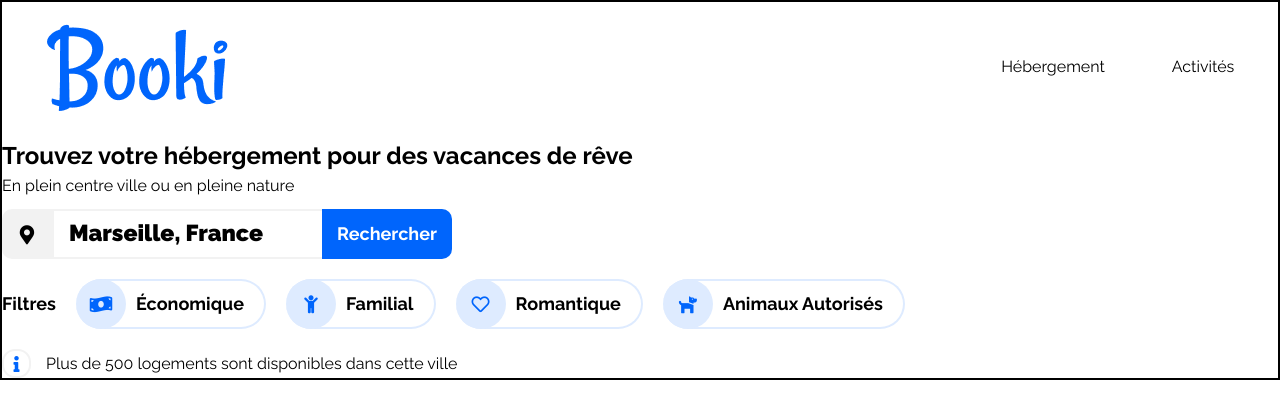
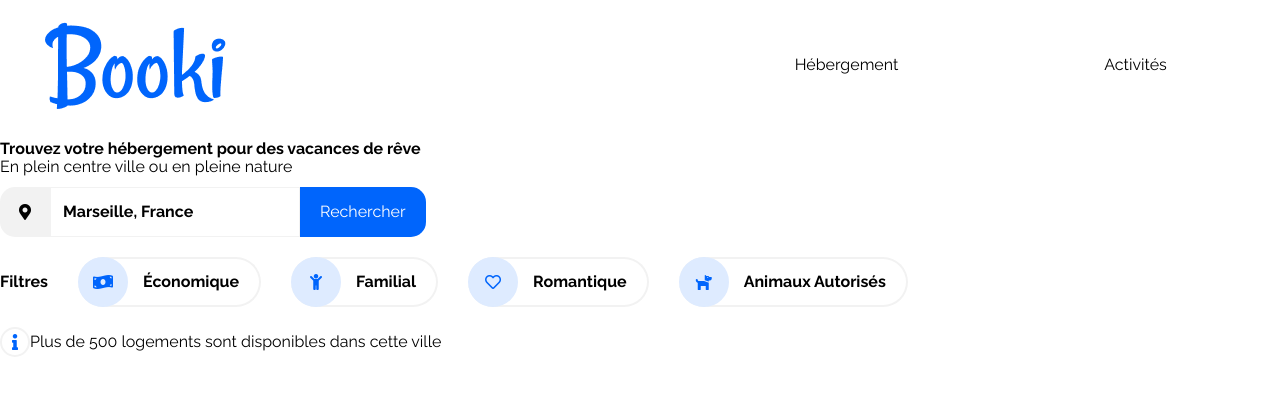
Before and after one commit to Isilud/P2_OC, a plain HTML site: page index.html in a window 1280 px wide. Drawn offline with Linux system fonts and the light colour scheme.

Commit message:
update 16/03/2022

```diff
--- a/css/style.css
+++ b/css/style.css
@@ -1,229 +1,195 @@
 @font-face {
     font-family: Raleway;
-    src: url('Raleway-VariableFont_wght.ttf'),
-    url('Raleway-Italic-VariableFont_wght.ttf');
+    src: url("Raleway-VariableFont_wght.ttf"), url("Raleway-Italic-VariableFont_wght.ttf");
 }
 
 * {
     font-family: Raleway;
-    --main-color:#0065FC;
-    --secondary-color:#DEEBFF;
-    --background-color:#F2F2F2;
+    --main-color: #0065fc;
+    --secondary-color: #deebff;
+    --background-color: #f2f2f2;
+    box-sizing: border-box;
 }
 
-@media all{
+.flex_around {
+    display: flex;
+    justify-content: space-around;
+    align-items: center;
+}
 
-    body{
-        /* margin-left: 62px; */
-        /* margin-right: 20px; */
-        /* min-width: 910px; */
-        margin : auto;
-        max-width: 1300px;
+.show {
     border: 2px black solid;
 }
 
-    header #head_top{
-        display: flex;
-        height: 130px;
-        margin-bottom: 10px;
+body {
+    margin: auto;
+    width: auto;
+    max-width: 1300px;
 }
 
-    #logo{
-        flex-grow: 1;
-        display: flex;
-        align-items: center;
+header {
+    height: 130px;
 }
 
-    nav{
-        width: 300px;
-        display: flex;
-        justify-content: space-around;
+#logo {
+    justify-content: left;
+    flex-grow: 3;
+    height: 100%;
 }
 
-    .choix{
+nav {
+    flex-grow: 2;
+    width: 300px;
+    height: 100%;
+}
+
+.choix {
     width: 49%;
-        text-decoration : None;
+    height: 100%;
+    text-decoration: None;
     color: black;
 }
-    .choix :hover{
+
+.choix:hover {
     border-top: 2px var(--main-color) solid;
-        color : var(--main-color);
+    color: var(--main-color);
     font-weight: bold;
 }
 
 .navlink {
+    height: 100%;
     width: 100%;
-        height: 100%;
-        text-align: center;
-        display: flex;
-        align-items: center;
-        justify-content: center;
 }
 
-    #accroche{
-        line-height: 170%;
-        margin-top: 10px;
-        margin-bottom: 10px;
+#accroche {
+    margin: 10px 0px;
 }
 
-    #accroche strong{
-        font-weight: bolder;
-        font-size: x-large;
+#recherche {
+    justify-content: left;
+    display: inline-flex;
+    border: 0px;
+    border-radius: 15px;
+    overflow: hidden;
+    margin-left: 0px;
 }
 
-    #recherche{
-        max-width: 450px;
+#icon {
+    width: 50px;
     height: 50px;
-        border-radius: 10px;
-        display: flex;
-        overflow: hidden;
-        margin-top: 10px;
-        margin-bottom: 10px;
+    background-color: var(--background-color);
 }
 
-    #icon{
-        background-color: var(--background-color);
-        font-size: larger ;
-        width: 50px;
-        display: flex;
-        justify-content: center;
-        align-items: center;
+#searchbar {
+    border: 1px var(--background-color) solid;
+    width: 250px;
 }
 
-    #searchbar{
-        border: 2px var(--background-color) solid;
-        border-right: 0px;
-        flex-grow: 1;
-        padding-left: 15px;
-        font-size: larger;
+::placeholder {
+    color: black;
     font-weight: bolder;
-        color: black;
+    padding-left: 10px;
 }
 
-    #recherche input::placeholder {
-        font-size: larger;
-        font-weight: bolder;
-        color: black;
+#searchbutton {
+    background-color: var(--main-color);
+    color: white;
+    padding: 5px 20px;
+    border: none;
 }
 
-    #recherche textarea:focus, input:focus{
-        outline: none;
+#liste_filtre {
+    font-weight: bolder;
+    justify-content: left;
+    flex-wrap: wrap;
+    margin: 20px 0px;
+    gap: 30px;
 }
 
-    #searchbutton{
-        width: 130px;
-        border : 0px;
-        background-color: var(--main-color);
-        color: white;
-        font-weight: bolder;
-        font-size: large;
-    }
-
-    #listefiltre{
-        display: flex;
-        align-items: center;
-        height:fit-content;
-        font-weight: bolder;
-        font-size: large ;
-        flex-wrap: wrap;
-        margin-top: 20px;
-        margin-bottom: 20px;
-        gap: 10px 20px;
-    }
-
-    .filtre{
-        box-sizing: border-box;
+.filtre {
     height: 50px;
-        border: 2px var(--secondary-color) solid;
-        border-left: 0px;
+    border: 2px var(--background-color) solid;
+    border-left: none;
     border-radius: 25px;
-        display: flex;
-        align-items: center;
     padding-right: 20px;
 }
 
-    .filtreimage{
-        box-sizing: border-box;
+.filtre_image {
     height: 50px;
     width: 50px;
-        display: flex;
+    background-color: var(--secondary-color);
     color: var(--main-color);
-        border: 2px var(--secondary-color);
-        background-color: var(--secondary-color);
+    border: 2px var(--secondary-color) solid;
     border-radius: 25px;
-        justify-content: center;
-        align-items: center;
-        margin-right : 10px;
+    overflow: hidden;
+    margin-right: 15px;
 }
 
-    #renseignement{
-        display: flex;
-        margin-top: 10px;
-        align-items: center;
+#renseignement {
+    justify-content: left;
 }
 
-    #info{
-        color : var(--main-color);
-        height: 25px;
-        width: 25px;
+#info {
+    height: 30px;
+    width: 30px;
     border: 2px var(--background-color) solid;
-        border-radius: 13px;
-        display: flex;
-        justify-content: center;
-        align-items: center;
-        margin-right: 15px;
-    }
+    border-radius: 20px;
+    color: var(--main-color);
 }
 
-@media all and (max-width: 992px) /* Écran de tablette */
+@media all and (max-width: 992px)
+/* Écran de tablette */
+
 {
-    body{
-        margin-left: 30px;
-        margin-right: 30px;
-        width: 932px;
+    body {
+        margin: auto;
+        width: auto;
     }
-
-    #logo{
-        flex-grow:unset;
-        width: fit-content;
+    #logo {
+        flex-grow: 2;
     }
-
-    nav{
+    nav {
+        font-size: 20px;
         flex-grow: 1;
         flex-direction: column;
     }
-
-    .choix{
+    .choix {
         height: 49%;
     }
-    .choix :hover{
+    .choix:hover {
         border: none;
         border-right: 2px var(--main-color) solid;
         border-left: 2px var(--main-color) solid;
     }
-
 }
 
-@media all and (max-width: 768px) /* Écran de téléphone */
+@media all and (max-width: 768px)
+/* Écran de téléphone */
+
 {
-    body{
-        margin-left: 0px;
-        margin-right: 0px;
-        width: 768px;
+    body {
+        margin: auto;
+        width: auto;
+        max-width: 768px;
     }
-
-    #head_top{
+    header {
         flex-direction: column;
-        width: 768px;
+        height: auto;
     }
-
-    #logo{
-        justify-content: center;
-        align-items: center;
-        border: 2px black solid;
+    #menu {
+        width: 100%;
     }
-
-    nav{
+    nav {
         flex-direction: row;
+        font-size: 35px;
+    }
+    .choix {
+        width: 50%;
+        border: none;
+        border-bottom: 5px var(--background-color) solid;
+    }
+    .choix:hover {
+        border: none;
+        border-bottom: 5px var(--main-color) solid;
     }
 }
--- a/index.html
+++ b/index.html
@@ -2,85 +2,71 @@
 <html>
 
 <head>
-    <meta name="viewport" content="width=device-width, initial-scale=1">
+    <meta name="viewport" content="width=device-width, initial-scale=1" />
     <meta charset="utf-8" />
-    <link rel="stylesheet" type="text/css" href="css/normalize.css">
+    <link rel="stylesheet" type="text/css" href="css/normalize.css" />
     <link rel="stylesheet" type="text/css" href="css/style.css" />
-    <link href="https://cdnjs.cloudflare.com/ajax/libs/font-awesome/5.9.0/css/all.min.css" rel="stylesheet">
+    <link href="https://cdnjs.cloudflare.com/ajax/libs/font-awesome/5.9.0/css/all.min.css" rel="stylesheet" />
     <title>Booki</title>
 </head>
 
 <body>
-    <header>
-        <div id="head_top">
-            <a href="index.html" id="logo">
-                <img src="assets/logo/Booki@3x.png" alt="Booki">
+    <header class="flex_around">
+        <a href="index.html" id="logo" class="flex_around">
+            <img src="assets/logo/Booki@3x.png" alt="Booki" />
         </a>
-            <nav id="menu">
-                <a href=#hebergements class="choix">
-                    <div class="navlink">
-                        Hébergement
-                    </div>
+        <nav id="menu" class="flex_around">
+            <a href="#hebergements" class="choix flex_around">
+                <div class="navlink flex_around">Hébergement</div>
             </a>
-                <a href=#activites class="choix">
-                    <div class="navlink">
-                        Activités
-                    </div>
+            <a href="#activites" class="choix flex_around">
+                <div class="navlink flex_around">Activités</div>
             </a>
         </nav>
-        </div>
+    </header>
     <div id="accroche">
-            <strong>Trouvez votre hébergement pour des vacances de rêve</strong><br />
-            En plein centre ville ou en pleine nature
+        <strong>Trouvez votre hébergement pour des vacances de rêve</strong><br /> En plein centre ville ou en pleine nature
     </div>
     <form id="recherche">
-                <div id = "icon">
+        <div id="icon" class="flex_around">
             <i class="fas fa-map-marker-alt"></i>
         </div>
-                <input type="text" name="ville" placeholder="Marseille, France" id="searchbar"/>
-                <input type="submit" value="Rechercher" id="searchbutton"/>
+        <input type="text" name="ville" placeholder="Marseille, France" id="searchbar" />
+        <input type="submit" value="Rechercher" id="searchbutton" />
     </form>
-        <div id="listefiltre">
-                <div id="texte">
-                    Filtres
-                </div>
-                <div class="filtre">
-                    <div class="filtreimage">
+    <div id="liste_filtre" class="flex_around">
+        <div id="texte">Filtres</div>
+        <div class="filtre flex_around">
+            <div class="filtre_image flex_around">
                 <i class="fas fa-money-bill-wave"></i>
             </div>
             Économique
         </div>
-                <div class="filtre">
-                    <div class="filtreimage">
+        <div class="filtre flex_around">
+            <div class="filtre_image flex_around">
                 <i class="fas fa-child"></i>
             </div>
             Familial
         </div>
-                <div class="filtre">
-                    <div class="filtreimage">
+        <div class="filtre flex_around">
+            <div class="filtre_image flex_around">
                 <i class="far fa-heart"></i>
             </div>
             Romantique
         </div>
-                <div class="filtre">
-                    <div class="filtreimage">
+        <div class="filtre flex_around">
+            <div class="filtre_image flex_around">
                 <i class="fas fa-dog"></i>
             </div>
             Animaux Autorisés
         </div>
     </div>
-        <div id="renseignement">
-            <div id="info">
+    <div id="renseignement" class="flex_around">
+        <div id="info" class="flex_around">
             <i class="fas fa-info"></i>
         </div>
-            <div>
-                Plus de 500 logements sont disponibles dans cette ville
+        <div>Plus de 500 logements sont disponibles dans cette ville</div>
     </div>
-        </div>
-
-
-    </header>
-
 </body>
 
 </html>
```
Also changed, not shown: 1 other file. Lines whose indentation alone changed are shown as unchanged.
